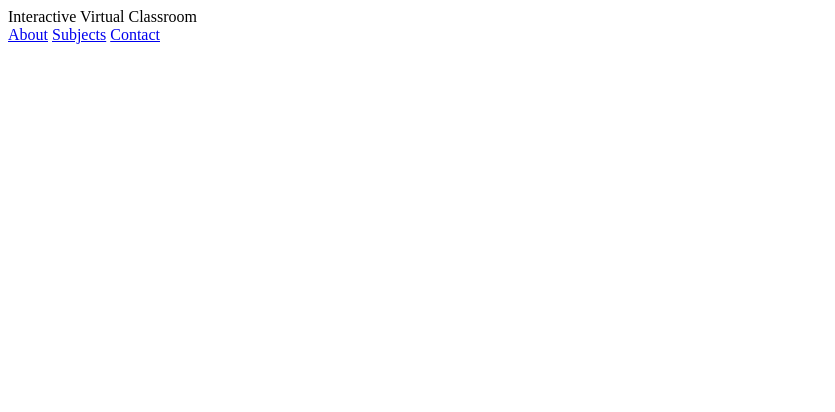
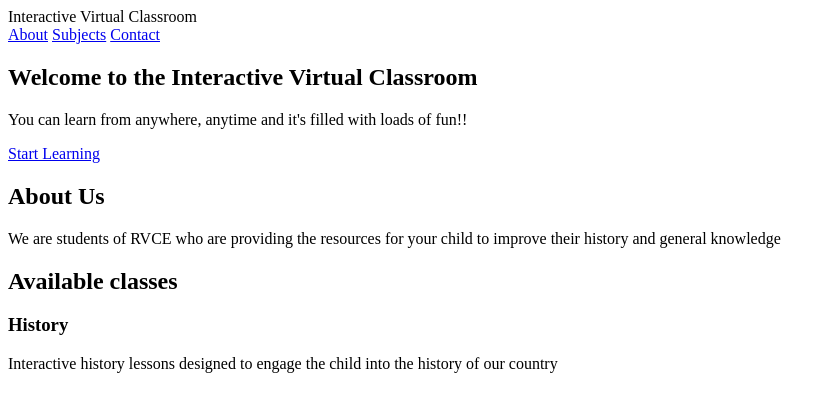
Before and after one commit to Partha-Suresh/interactive-virtual-classroom, a plain HTML site: page index.html in a window 1280 px wide. Shown: the whole page, without its empty margins (0-835 px from the left). Drawn offline with Linux system fonts and the light colour scheme.

Commit message:
Further development of index.html

```diff
--- a/index.html
+++ b/index.html
@@ -15,5 +15,27 @@
                 <a href="#contact">Contact</a>
             </nav>
         </header>
+
+        <section class="hero" id="hero">
+            <div class="hero-content">
+                <h1>Welcome to the Interactive Virtual Classroom</h1>
+                <p>You can learn from anywhere, anytime and it's filled with loads of fun!!</p>
+                <a href="#learn" class="btn">Start Learning</a>
+            </div>
+        </section>
+
+        <section class="about" id="about">
+            <h2>About Us</h2>
+            <p>We are students of RVCE who are providing the resources for your child to improve their history and general knowledge</p>
+        </section>
+
+        <section class="classes" id="classes">
+            <h2>Available classes</h2>
+            <div class="class-card">
+                <h3>History</h3>
+                <p>Interactive history lessons designed to engage the child into the history of our country</p>
+            </div>
+
+        </section>
     </body>
 </html>
```
